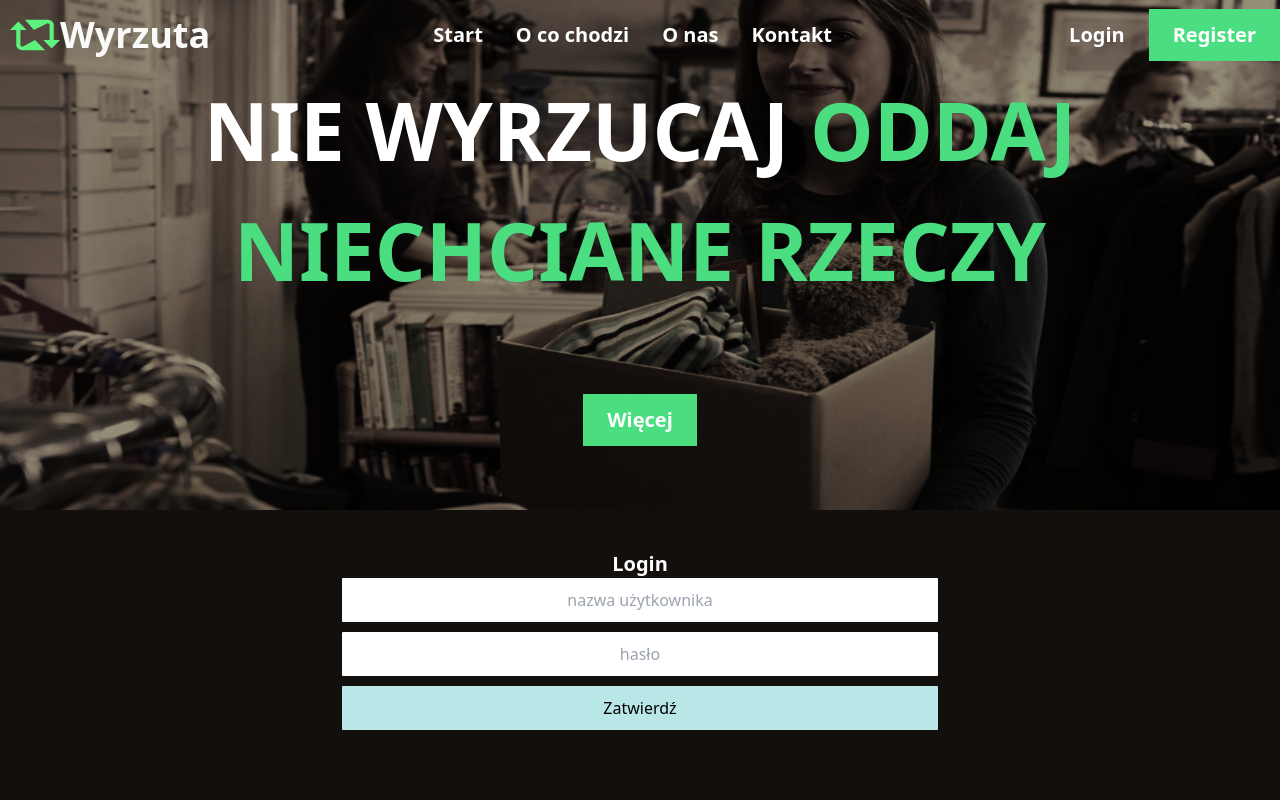
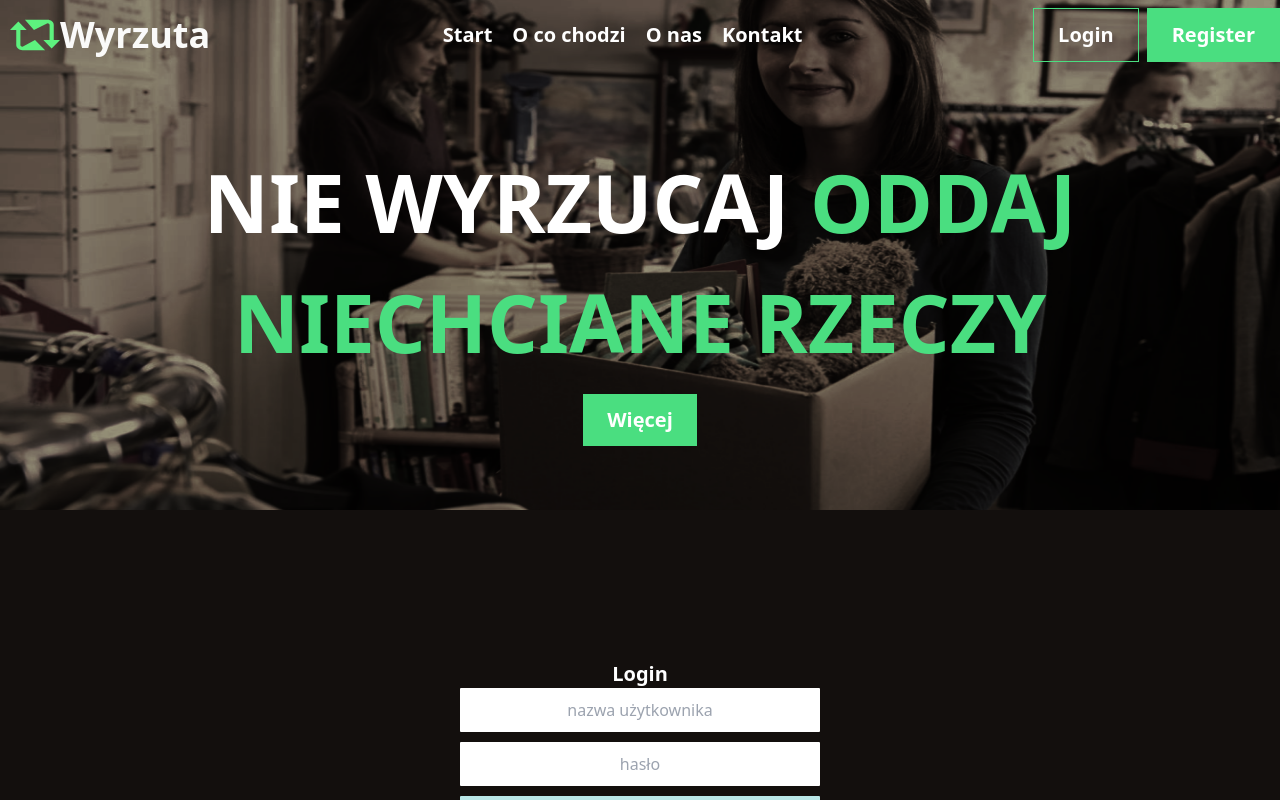
Before and after one commit to tomizdebski/WYRZUTA_APP, a React (Create React App) app: page /login in a window 1280 px wide. Shown: the top 800 px of the page. Built offline with nearby package versions, Linux system fonts and the light colour scheme; a web font is replaced by a local one; what google-maps-react, react-dotenv would draw is missing.

Commit message:
update_buttons

```diff
--- a/src/components/Login/Login.scss
+++ b/src/components/Login/Login.scss
@@ -1,10 +1,10 @@
 .login{
-
+    max-width: 400px;
     margin:auto;
     display: flex;
     flex-direction: column;
     align-items: stretch;
-    padding: 40px 20px;
+    padding: 150px 20px;
 
 
 
--- a/src/components/Navbar/Navbar.jsx
+++ b/src/components/Navbar/Navbar.jsx
@@ -33,7 +33,7 @@ function Navbar() {
               Wyrzuta
             </div>
           </Link>
-          <div className="hidden justify-start items-center gap-[33px] lg:flex">
+          <div className="hidden justify-start items-center gap-[20px] lg:flex">
             <Link
               className="text-white text-xl font-extrabold font-oswald"
               to="/"
@@ -62,7 +62,7 @@ function Navbar() {
           <div className="justify-start items-start flex">
             {username && (
               <>
-                <Link className="py-[12px] px-[24px] justify-center items-center gap-2 flex text-white text-xl font-bold font-oswald hover:bg-green-400 hover:opacity-60 hover:text-black" to="/my-orders">
+                <Link className="py-[12px] px-[24px] justify-center items-center gap-2 flex text-white text-xl font-bold font-oswald hover:bg-green-400 hover:opacity-60 hover:text-black hover:border hover:border-green-400" to="/my-orders">
                   Koszyk
                 </Link>
               </>
@@ -71,12 +71,12 @@ function Navbar() {
             {username && (
               <>
                 <span>
-                  <Link className="py-[12px] px-[24px] justify-center items-center gap-2 flex text-white text-xl font-bold font-oswald hover:bg-green-400 hover:opacity-60 hover:text-black" to="/" onClick={logout}>
+                  <Link className="py-[12px] px-[24px] justify-center items-center gap-2 flex text-white text-xl font-bold font-oswald   hover:bg-green-400 hover:border hover:border-green-400 hover:opacity-60 hover:text-black" to="/" onClick={logout}>
                     Wyloguj ({username})
                   </Link>
                 </span>
                 <span className="give">
-                  <Link className="py-[12px] px-[24px] justify-center items-center gap-2 flex text-white text-xl font-bold font-oswald hover:bg-green-400 hover:opacity-60 hover:text-black" to="/give">
+                  <Link className="py-[12px] px-[24px] justify-center items-center gap-2 flex border  border-green-400 text-white text-xl font-bold font-oswald hover:bg-green-400 hover:opacity-60 hover:text-black" to="/give">
                     Oddaj
                   </Link>
                 </span>
@@ -84,18 +84,18 @@ function Navbar() {
             )}
 
             {!username && (
-              <Link className="py-[12px] px-[24px] justify-center items-center gap-2 flex text-white text-xl font-bold font-oswald hover:bg-green-400 hover:opacity-60 hover:text-black " to="/login">
+              <Link className="mx-2 py-[12px] px-[24px] justify-center items-center gap-2 flex text-white text-xl font-bold font-oswald border border-green-400 hover:bg-green-400 hover:opacity-60 hover:text-black " to="/login">
                 Login
               </Link>
             )}
             {!username && (
-              <Link className="py-[12px] px-[24px] bg-green-400 justify-center items-center gap-2 flex hover:opacity-60 text-white text-xl font-bold font-oswald hover:text-black" to="/register">
+              <Link className="py-[12px] px-[24px] bg-green-400 border border-green-400 justify-center items-center gap-2 flex hover:opacity-60 text-white text-xl font-bold font-oswald hover:text-black" to="/register">
                 Register
               </Link>
             )}
           </div>
         </div>
-        <div className="self-stretch h-[376px] flex-col justify-between items-center flex">
+        <div className="self-stretch h-[376px] flex-col justify-end gap-3 items-center flex">
           <div className="text-center">
             <span className="text-white text-[40px] lg:text-[80px] font-bold font-oswald uppercase ">
               nie wyrzucaj{" "}
```
